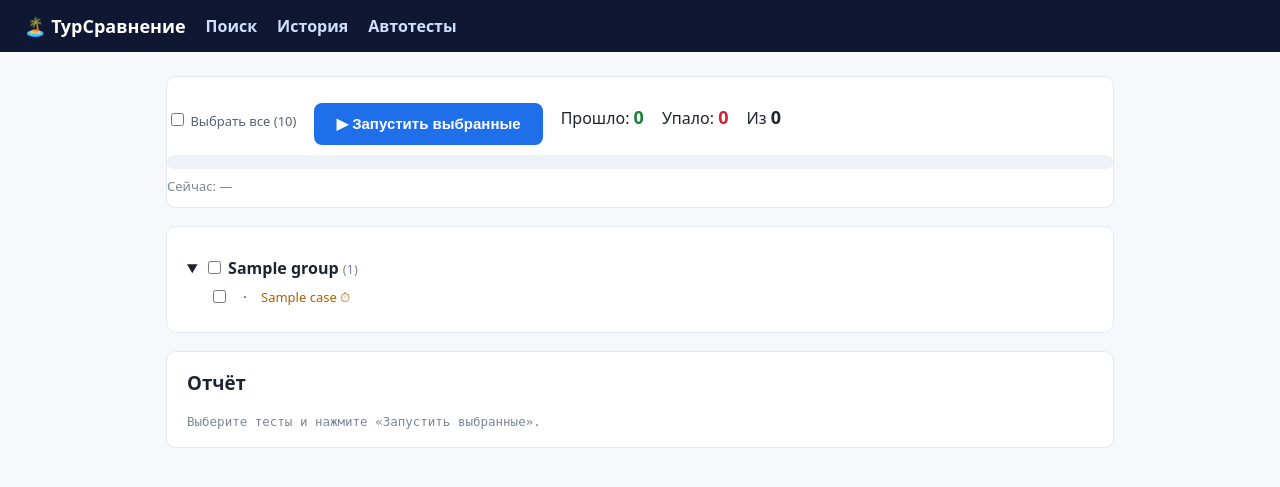
After one commit to sashakobtsev21-stack/sletatandtourvisor_search, a FastAPI app: template src/toursearch/templates/tests.html in a window 1280 px wide, after a click that opens the changed part. The commit adds this page. Shown: the top 487 px of the page. Run offline with FastAPI, Linux system fonts and the light colour scheme; the template is opened without the code that fills it: most values are stand-ins (such as "Sample title", 1, 10 or a date in 2020).

Commit message:
feat: web Autotests tab with live progress (SSE)
- /tests page: all catalog cases grouped by section, with per-test and
  per-group checkboxes plus 'select all'; Live groups sorted last
- run selected tests via SSE stream: live status bar (passed/failed/total),
  current-test window, progress bar, and a final report listing failures
- backend: POST /tests/prepare (stash selection -> token) + GET
  /tests/stream (text/event-stream) running the registry runner
- tests for page render and the prepare+stream run flow

```diff
--- a/src/toursearch/templates/base.html
+++ b/src/toursearch/templates/base.html
@@ -33,6 +33,7 @@
     <h1>🏝️ ТурСравнение</h1>
     <a href="/">Поиск</a>
     <a href="/history">История</a>
+    <a href="/tests">Автотесты</a>
   </header>
   <main>{% block content %}{% endblock %}</main>
 </body>
--- /dev/null
+++ b/src/toursearch/templates/tests.html
@@ -0,0 +1,113 @@
+{% extends "base.html" %}
+{% block content %}
+<style>
+  .toolbar { position: sticky; top: 0; background: #fff; z-index: 5; padding: 12px 0; border-bottom: 1px solid #e3e8ef; }
+  .bar { height: 14px; border-radius: 7px; background: #eef1f6; overflow: hidden; }
+  .bar > span { display: block; height: 100%; width: 0; background: var(--ok); transition: width .2s; }
+  .grp { margin: 6px 0; }
+  .grp summary { cursor: pointer; font-weight: 600; padding: 6px 0; }
+  .grp .count { color: #7a869a; font-weight: 400; font-size: 13px; }
+  .case { display: flex; align-items: center; gap: 8px; padding: 2px 0 2px 22px; font-size: 13px; }
+  .case .st { width: 16px; text-align: center; }
+  .pass { color: var(--ok); } .fail { color: var(--bad); } .run { color: var(--accent); }
+  #report { white-space: pre-wrap; font-family: ui-monospace, monospace; font-size: 12.5px; }
+  .stat { display: flex; gap: 18px; align-items: center; flex-wrap: wrap; }
+  .stat b { font-size: 18px; }
+  .live { color: #b25e00; }
+</style>
+
+<div class="card toolbar">
+  <div class="stat">
+    <label><input type="checkbox" id="selectAll"> Выбрать все ({{ total }})</label>
+    <button id="run">▶ Запустить выбранные</button>
+    <span>Прошло: <b class="pass" id="cPass">0</b></span>
+    <span>Упало: <b class="fail" id="cFail">0</b></span>
+    <span>Из <b id="cTotal">0</b></span>
+    <span id="cDur" class="muted"></span>
+  </div>
+  <div class="bar" style="margin-top:10px"><span id="prog"></span></div>
+  <div class="muted" style="margin-top:8px">Сейчас: <span id="current">—</span></div>
+</div>
+
+<div class="card">
+  {% for group, cases in groups %}
+  <details class="grp" {% if cases and cases[0].live %}{% else %}open{% endif %}>
+    <summary>
+      <input type="checkbox" class="grpchk" data-group="{{ loop.index }}">
+      {{ group }} <span class="count">({{ cases|length }})</span>
+    </summary>
+    {% for c in cases %}
+    <div class="case">
+      <input type="checkbox" class="casechk" data-group="{{ loop.parent.loop.index if false else '' }}{{ '' }}"
+             data-g="{{ group }}" value="{{ c.id }}" {% if c.live %}data-live="1"{% endif %}>
+      <span class="st" id="st-{{ c.id }}">·</span>
+      <span class="{{ 'live' if c.live else '' }}">{{ c.name }}{% if c.live %} ⏱{% endif %}</span>
+    </div>
+    {% endfor %}
+  </details>
+  {% endfor %}
+</div>
+
+<div class="card">
+  <h3 style="margin-top:0">Отчёт</h3>
+  <div id="report" class="muted">Выберите тесты и нажмите «Запустить выбранные».</div>
+</div>
+
+<script>
+const $ = (s, r=document) => r.querySelector(s);
+const $$ = (s, r=document) => [...r.querySelectorAll(s)];
+
+// чекбоксы: группа -> кейсы
+$$('.grpchk').forEach(g => g.addEventListener('change', () => {
+  const det = g.closest('details');
+  $$('.casechk', det).forEach(c => c.checked = g.checked);
+}));
+$('#selectAll').addEventListener('change', e => {
+  $$('.casechk').forEach(c => c.checked = e.target.checked);
+  $$('.grpchk').forEach(c => c.checked = e.target.checked);
+});
+
+function selectedIds() { return $$('.casechk').filter(c => c.checked).map(c => c.value); }
+
+$('#run').addEventListener('click', async () => {
+  const ids = selectedIds();
+  if (!ids.length) { alert('Не выбрано ни одного теста'); return; }
+  // сброс статусов
+  $$('.casechk').forEach(c => { const st = $('#st-' + CSS.escape(c.value)); if (st){st.textContent='·'; st.className='st';} });
+  let passed = 0, failed = 0, total = ids.length;
+  $('#cPass').textContent = 0; $('#cFail').textContent = 0; $('#cTotal').textContent = total;
+  $('#prog').style.width = '0%'; $('#prog').style.background = 'var(--ok)';
+  $('#report').textContent = 'Запуск…'; $('#run').disabled = true;
+
+  const r = await fetch('/tests/prepare', {method:'POST', headers:{'Content-Type':'application/json'}, body: JSON.stringify({ids})});
+  const { token } = await r.json();
+  const es = new EventSource('/tests/stream?token=' + token);
+  let done = 0;
+  es.onmessage = (m) => {
+    const e = JSON.parse(m.data);
+    if (e.type === 'running') {
+      $('#current').textContent = '[' + e.group + '] ' + e.name;
+      const st = $('#st-' + CSS.escape(e.id)); if (st){st.textContent='▷'; st.className='st run';}
+    } else if (e.type === 'result') {
+      done++;
+      const st = $('#st-' + CSS.escape(e.id));
+      if (e.ok) { passed++; if(st){st.textContent='✓'; st.className='st pass';} }
+      else { failed++; if(st){st.textContent='✗'; st.className='st fail'; st.title=e.error;} }
+      $('#cPass').textContent = passed; $('#cFail').textContent = failed;
+      const pct = Math.round(done/total*100);
+      $('#prog').style.width = pct + '%';
+      if (failed) $('#prog').style.background = 'linear-gradient(90deg,var(--ok),var(--bad))';
+    } else if (e.type === 'end') {
+      es.close(); $('#run').disabled = false; $('#current').textContent = '— готово —';
+      $('#cDur').textContent = e.duration + ' c';
+      let rep = `Итог: прошло ${e.passed} / упало ${e.failed} из ${e.total} за ${e.duration} c\n`;
+      if (e.failures && e.failures.length) {
+        rep += '\nУпавшие тесты:\n' + e.failures.map(f => `  ✗ [${f.group}] ${f.name}\n      ${f.error}`).join('\n');
+      } else rep += '\nВсе выбранные тесты прошли ✅';
+      $('#report').textContent = rep;
+    }
+  };
+  es.onerror = () => { es.close(); $('#run').disabled = false; $('#report').textContent += '\n[поток прерван]'; };
+});
+</script>
+{% endblock %}
--- a/src/toursearch/web.py
+++ b/src/toursearch/web.py
@@ -2,12 +2,15 @@
 
 from __future__ import annotations
 
+import asyncio
+import json
+import uuid
 from datetime import date
 from decimal import Decimal
 from pathlib import Path
 
 from fastapi import FastAPI, Form, Request
-from fastapi.responses import HTMLResponse
+from fastapi.responses import HTMLResponse, StreamingResponse
 from fastapi.templating import Jinja2Templates
 
 from toursearch.healthcheck import gate_passed, run_health_check
@@ -15,6 +18,7 @@ from toursearch.models import SearchParams
 from toursearch.orchestrator import run_search
 from toursearch.providers import list_providers, load_browser_providers
 from toursearch.storage import Storage
+from toursearch.testkit import REGISTRY, run_selected
 
 _TEMPLATES = Jinja2Templates(directory=str(Path(__file__).parent / "templates"))
 
@@ -114,6 +118,49 @@ def create_app(db_path: str = "toursearch.db") -> FastAPI:
             request, "results.html", {"report": report, "run_id": run_id}
         )
 
+    # ---------------- Автотесты ----------------
+    pending: dict[str, list[str]] = {}
+
+    def _ordered_groups():
+        grouped = REGISTRY.grouped()
+        # группы Live — в конец
+        keys = sorted(grouped, key=lambda g: (g.lower().startswith("live"), g))
+        return [(g, grouped[g]) for g in keys]
+
+    @app.get("/tests", response_class=HTMLResponse)
+    async def tests_page(request: Request):
+        return _TEMPLATES.TemplateResponse(
+            request, "tests.html",
+            {"groups": _ordered_groups(), "total": REGISTRY.count()},
+        )
+
+    @app.post("/tests/prepare")
+    async def tests_prepare(payload: dict):
+        ids = [i for i in payload.get("ids", []) if REGISTRY.get(i)]
+        token = uuid.uuid4().hex
+        pending[token] = ids
+        return {"token": token, "count": len(ids)}
+
+    @app.get("/tests/stream")
+    async def tests_stream(token: str):
+        ids = pending.pop(token, [])
+
+        async def gen():
+            queue: asyncio.Queue = asyncio.Queue()
+
+            async def emit(event: dict) -> None:
+                await queue.put(event)
+
+            task = asyncio.create_task(run_selected(ids, emit))
+            while True:
+                event = await queue.get()
+                yield f"data: {json.dumps(event, ensure_ascii=False)}\n\n"
+                if event.get("type") == "end":
+                    break
+            await task
+
+        return StreamingResponse(gen(), media_type="text/event-stream")
+
     return app
 
 
```
Also changed, not shown: tests/test_web.py (+25 -0 lines).
